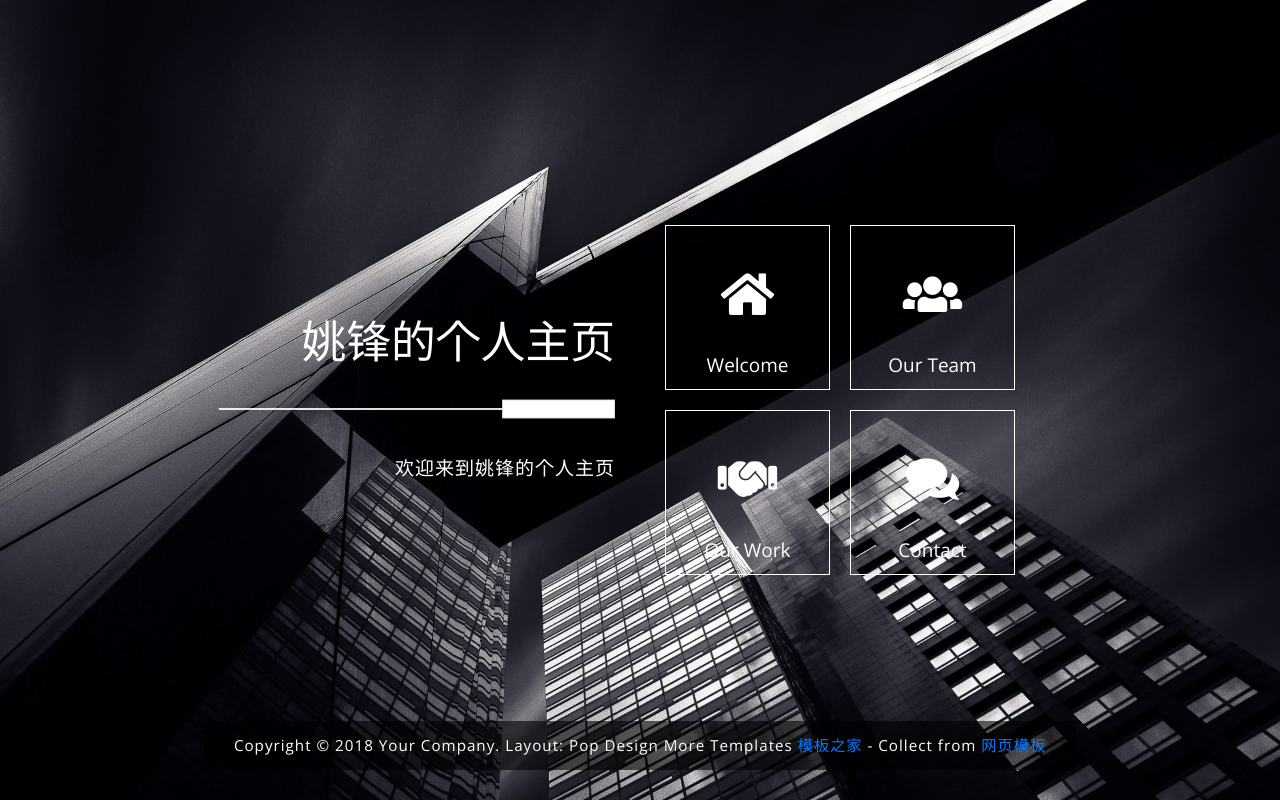
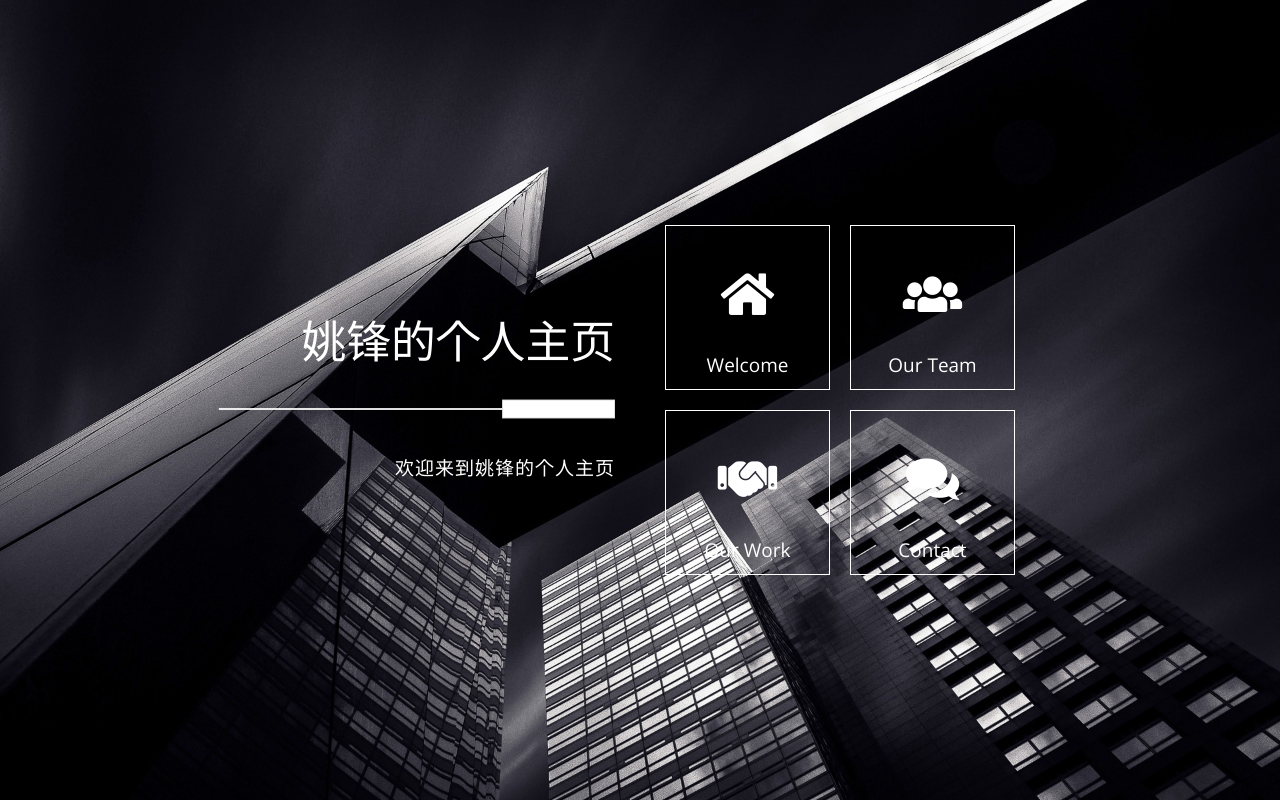
Before and after one commit to jiufunghaha/jiufunghaha.github.io, a plain HTML site: page index.html in a window 1280 px wide. Drawn offline with nearby package versions, Linux system fonts and the light colour scheme.

Commit message:
first commit

```diff
--- a/index.html
+++ b/index.html
@@ -93,7 +93,7 @@
                                         </div>
                                     </div>
                                 </div>
-                                 <div class="tlinks">Collect from <a href="http://www.cssmoban.com/" >网页模板</a></div>
+
 
                                 <div class="grid__item">
                                     <div class="product">
@@ -179,11 +179,6 @@
                     </div>
                 </div>
             </div>
-            <footer>
-                <p class="small tm-copyright-text">Copyright &copy; <span class="tm-current-year">2018</span> Your Company.
-
-                Layout: <a rel="nofollow" href="#/view/2097-pop" class="tm-text-highlight">Pop Design</a> More Templates <a href="http://www.cssmoban.com/" target="_blank" title="模板之家">模板之家</a> - Collect from <a href="http://www.cssmoban.com/" title="网页模板" target="_blank">网页模板</a></p>
-            </footer>
         </div> <!-- .tm-main-content -->
     </div>
     <!-- load JS -->
```
